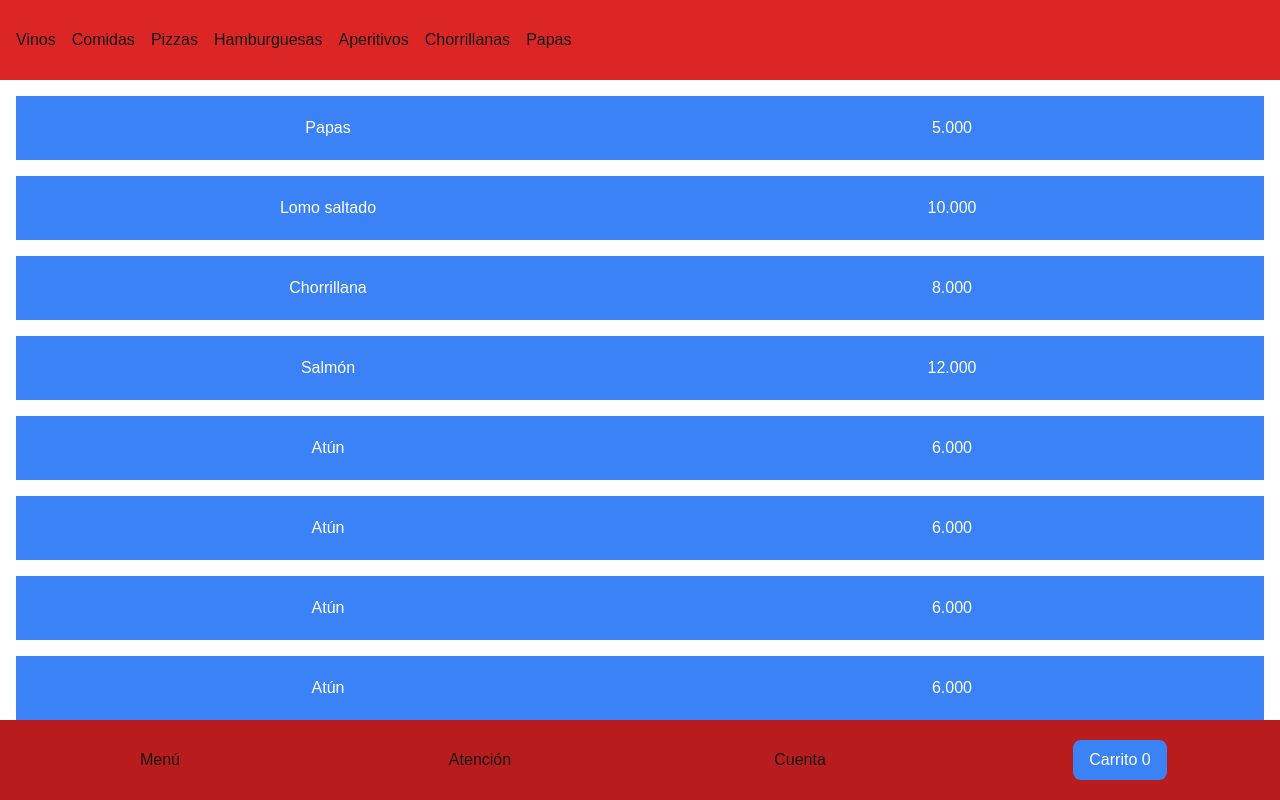
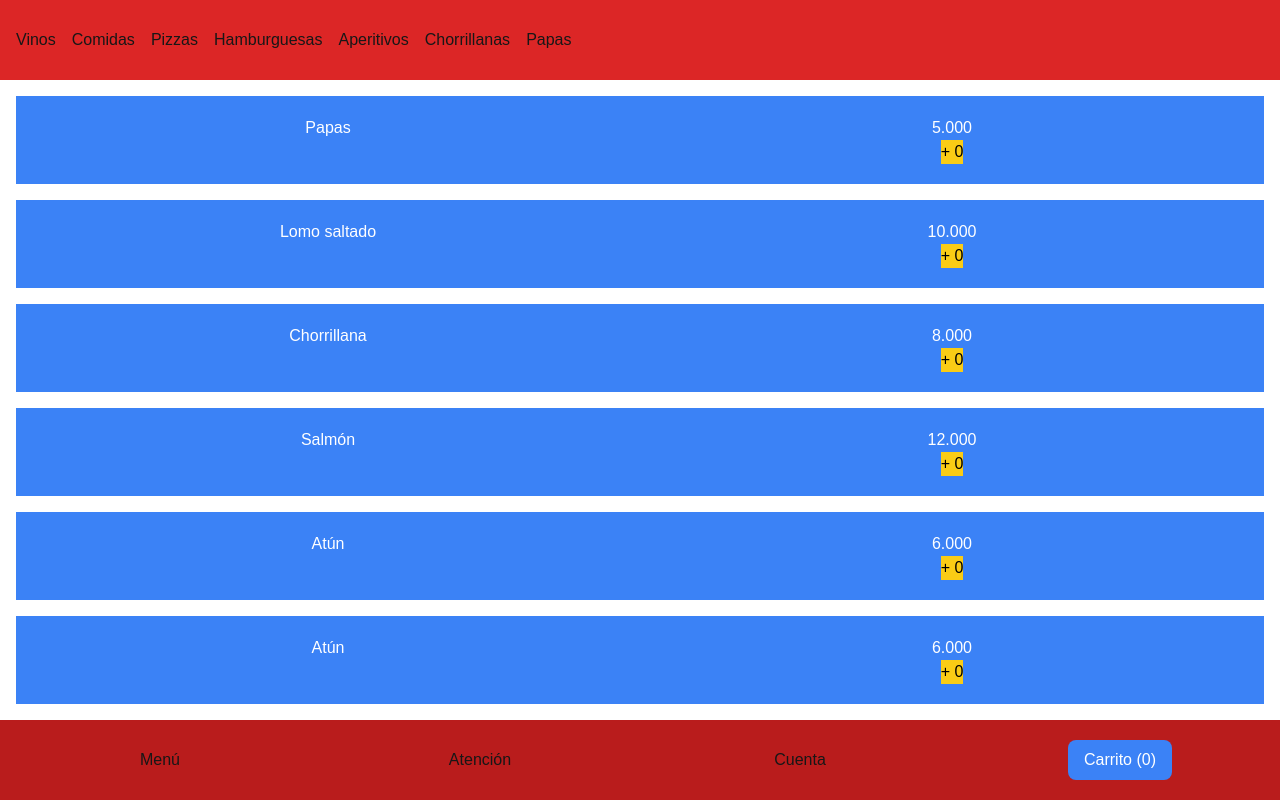
Before and after one commit to CristianTapia/menu, a Next.js app: page /menu in a window 1280 px wide. Built offline with nearby package versions, Linux system fonts and the light colour scheme.

Commit message:
Adding count to all the product components separately

```diff
--- a/app/menu/page.tsx
+++ b/app/menu/page.tsx
@@ -1,6 +1,6 @@
 import Categories from "../ui/Catagories";
-import OffCanvas from "../ui/OffCanvas";
 import Products from "../ui/Products";
+import AddToCart from "../ui/AddToCart";
 
 export default function Menu() {
   return (
@@ -16,7 +16,7 @@ export default function Menu() {
         <div>Atención</div>
         <div>Cuenta</div>
         <div>
-          <OffCanvas />
+          <AddToCart />
         </div>
       </footer>
     </div>
--- /dev/null
+++ b/app/ui/AddToCart.tsx
@@ -0,0 +1,21 @@
+"use client";
+import { useState } from "react";
+
+export default function AddToCart() {
+  function addToCart() {
+    setAdd(add + 1);
+  }
+
+  const [add, setAdd] = useState(0);
+
+  return (
+    <div>
+      <button
+        className="bg-blue-500 text-white px-4 py-2 rounded-lg"
+        onClick={addToCart}
+      >
+        Carrito ({add})
+      </button>
+    </div>
+  );
+}
--- a/app/ui/OffCanvas.tsx
+++ /dev/null
@@ -1,24 +0,0 @@
-// import { useState } from "react";
-// import { X } from "lucide-react";
-"use client";
-import React from "react";
-
-export default function OffCanvas() {
-  function handleClick() {
-    console.log("sumar");
-    setSum(sum + 1);
-  }
-
-  const [sum, setSum] = React.useState(0);
-
-  return (
-    <div>
-      <button
-        className="bg-blue-500 text-white px-4 py-2 rounded-lg"
-        onClick={handleClick}
-      >
-        Carrito {sum}
-      </button>
-    </div>
-  );
-}
--- a/app/ui/Products.tsx
+++ b/app/ui/Products.tsx
@@ -1,7 +1,9 @@
-// "use client";
+"use client";
+
+import { useState } from "react";
 
 export default function Products() {
-  const foodArray = [
+  const productArray = [
     { id: "a1", name: "Papas", price: "5.000" },
     { id: "a2", name: "Lomo saltado", price: "10.000" },
     { id: "a3", name: "Chorrillana", price: "8.000" },
@@ -15,15 +17,33 @@ export default function Products() {
     { id: "a11", name: "Final", price: "6.000" },
   ];
 
+  const [add, setAdd] = useState<Record<string, number>>({});
+
+  function addProduct(id: string) {
+    setAdd((prevAdd) => ({
+      ...prevAdd,
+      [id]: (prevAdd[id] || 0) + 1,
+    }));
+  }
+
   return (
     <div className="flex flex-col gap-y-4">
-      {foodArray.map((option) => (
+      {productArray.map((option) => (
         <div
           key={option.id}
           className="bg-blue-500 text-white text-center grid grid-cols-2"
         >
           <div className="p-5">{option.name}</div>
-          <div className="p-5">{option.price}</div>
+
+          <div className="p-5">
+            <p>{option.price}</p>
+            <button
+              className="bg-yellow-400 text-black"
+              onClick={() => addProduct(option.id)}
+            >
+              + {add[option.id] || 0}
+            </button>
+          </div>
         </div>
       ))}
     </div>
```
